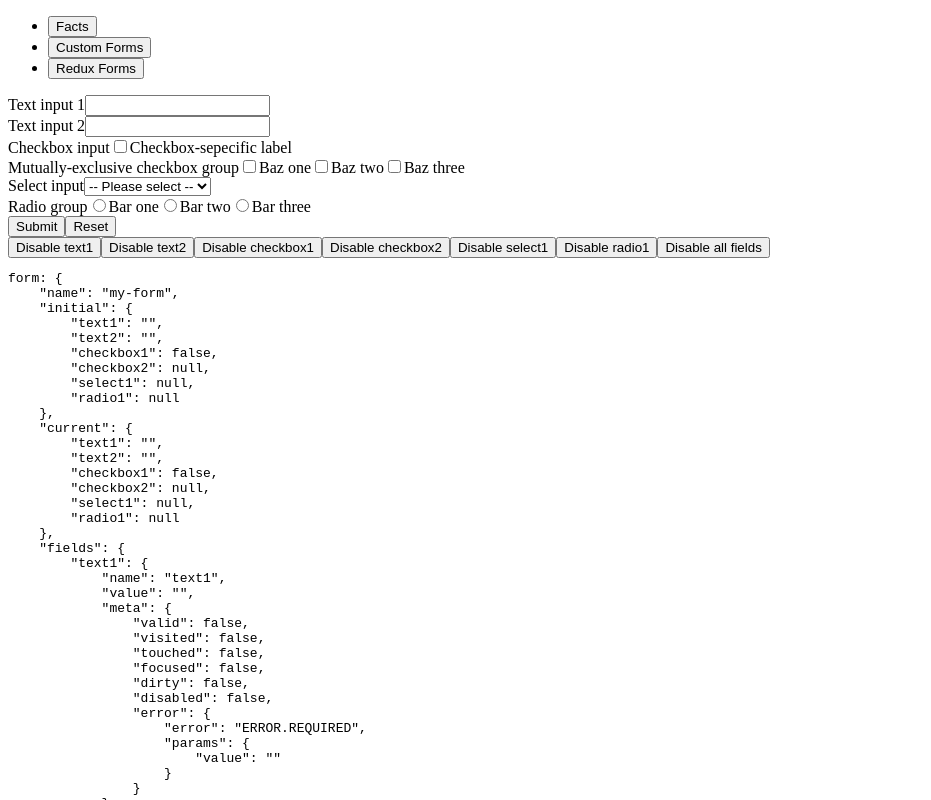
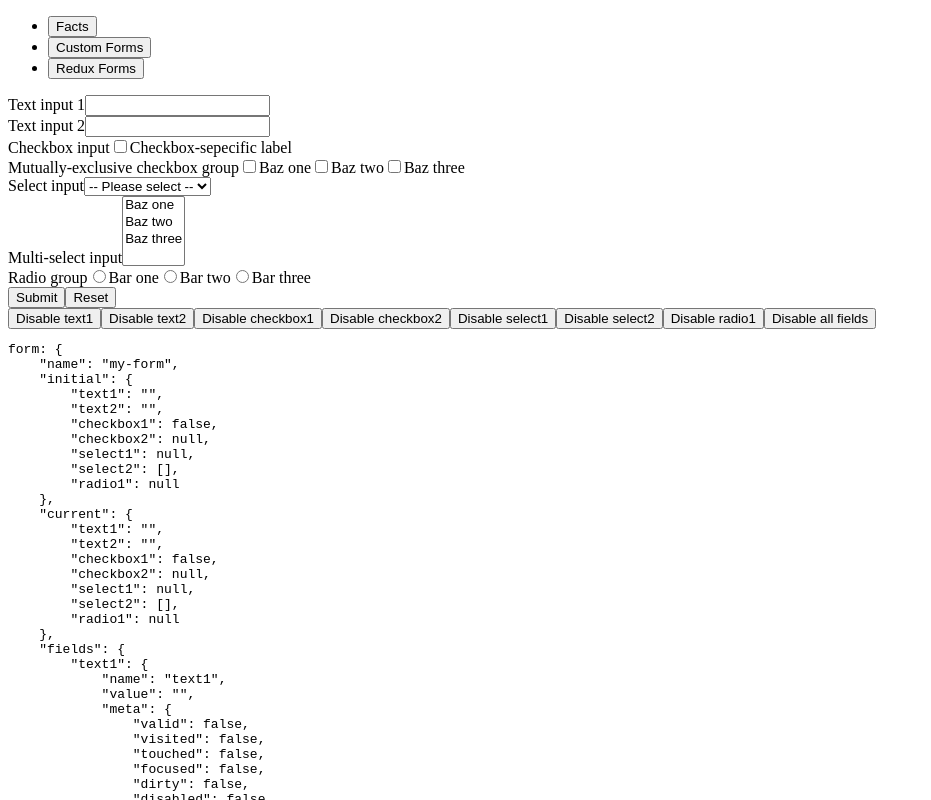
Before and after one commit to deadalusai/react-forms-experiments, a React app: page / in a window 1280 px wide. Shown: the top 800 px of the page, without its empty margins (0-931 px from the left). Built offline with nearby package versions, Linux system fonts and the light colour scheme; the HTML template or start-up script is replaced by a standard one.

Commit message:
Add multi-select control

```diff
--- a/src/components/myform.tsx
+++ b/src/components/myform.tsx
@@ -6,7 +6,7 @@ import { RootState } from "store";
 import { Form, FormComponentProps, injectStoreBackedForm } from "forms";
 import * as Validators from "forms/validators";
 import { keysOf } from "forms/core";
-import { InputContainer, TextInput, SelectInput, RadioInput, CheckboxInput } from "forms/controls";
+import { InputContainer, TextInput, SelectInput, MultiSelectInput, RadioInput, CheckboxInput } from "forms/controls";
 
 const FORM_NAME = "my-form";
 
@@ -20,23 +20,23 @@ interface MyForm {
     checkbox1: boolean;
     checkbox2: BazType | null;
     select1: FooType | null;
+    select2: FooType[];
     radio1: BarType | null;
 }
 
-const CHECKBOX_OPTIONS = [
+const BAZ_OPTIONS = [
     { label: "Baz one", value: BazType.baz1 },
     { label: "Baz two", value: BazType.baz2 },
     { label: "Baz three", value: BazType.baz3 },
 ];
 
-const SELECT_OPTIONS = [
-    { label: "-- Please select --", value: null },
+const FOO_OPTIONS = [
     { label: "Foo one", value: FooType.foo1 },
     { label: "Foo two", value: FooType.foo2 },
     { label: "Foo three", value: FooType.foo3 },
 ];
 
-const RADIO_OPTIONS = [
+const BAR_OPTIONS = [
     { label: "Bar one", value: BarType.bar1 },
     { label: "Bar two", value: BarType.bar2 },
     { label: "Bar three", value: BarType.bar3 },
@@ -57,6 +57,10 @@ const formFieldValidator = Validators.createFormValidator<MyForm>({
         Validators.required(),
         Validators.greaterThan(1),
         value => (value == 3) ? { error: "ERROR.THREE_NOT_ALLOWED", params: { value } } : null,
+    ),
+    select2: Validators.combine(
+        value => value.length === 0 ? { error: "ERROR.REQUIRED" } : null,
+        value => value.length > 2 ? { error: "ERROR.SELECT_AT_MOST_TWO_OPTIONS" } : null,
     ),
     radio1: Validators.required(),
 });
@@ -112,7 +116,7 @@ export class MyFormView extends React.Component<MyFormViewProps & FormComponentP
                     <InputContainer
                         label="Mutually-exclusive checkbox group"
                         field={form.fields.checkbox2}>
-                        {CHECKBOX_OPTIONS.map((option) => (
+                        {BAZ_OPTIONS.map((option) => (
                             <CheckboxInput
                                 key={option.value}
                                 label={option.label}
@@ -128,13 +132,25 @@ export class MyFormView extends React.Component<MyFormViewProps & FormComponentP
                         <SelectInput
                             field={form.fields.select1}
                             fieldChange={formUpdate}
-                            options={SELECT_OPTIONS} />
+                            options={[
+                                { label: "-- Please select --", value: null },
+                                ...FOO_OPTIONS,
+                            ]} />
+                    </InputContainer>
+
+                    <InputContainer
+                        label="Multi-select input"
+                        field={form.fields.select1}>
+                        <MultiSelectInput
+                            field={form.fields.select2}
+                            fieldChange={formUpdate}
+                            options={BAZ_OPTIONS} />
                     </InputContainer>
 
                     <InputContainer
                         label="Radio group"
                         field={form.fields.radio1}>
-                        {RADIO_OPTIONS.map((option) => (
+                        {BAR_OPTIONS.map((option) => (
                             <RadioInput
                                 key={option.value}
                                 label={option.label}
@@ -194,6 +210,7 @@ const wrap = compose<React.ComponentClass<OwnProps>>(
             checkbox1: false,
             checkbox2: null,
             select1: null,
+            select2: [],
             radio1: null,
         }
     }),
--- a/src/forms/controls.tsx
+++ b/src/forms/controls.tsx
@@ -11,23 +11,6 @@ export interface ErrorMessageProps {
 }
 export function ErrorMessage({ error }: ErrorMessageProps) {
     return <span className="error">{error.error}</span>
-}
-
-// This type can be used when we need to round-trip a value through a DOM prop.
-// Complex types can provide an id property.
-export type RoundTripValue = { id: string } | string | number | null | undefined;
-
-function stringValue(value: RoundTripValue): string {
-    if (value === null) {
-        return "__NULL__";
-    }
-    if (value === undefined) {
-        return "__UNDEFINED__";
-    }
-    if (typeof value === "object") {
-        return value.id;
-    }
-    return value.toString();
 }
 
 const classString: (...parts: (string | null | undefined | false)[]) => string =
@@ -99,37 +82,79 @@ export function TextInput({ className, field, fieldChange }: TextInputProps) {
 // Select
 //
 
+function getOptionValue(options: SelectInputOption[], optionId: string): string {
+    const index = parseInt(optionId, 10);
+    const option = options[index]
+    return option ? option.value : null;
+}
+
+function getOptionId(options: SelectInputOption[], optionValue: any): string {
+    const index = options.findIndex(o => o.value === optionValue);
+    return index.toString();
+}
+
 export interface SelectInputOption {
     label: React.ReactNode;
-    value: RoundTripValue;
+    value: any;
 }
 
 export interface SelectInputProps {
     className?: string;
-    field: Field<RoundTripValue>;
-    fieldChange: (value: FieldUpdate<any, RoundTripValue>) => void;
+    field: Field;
+    fieldChange: (value: FieldUpdate) => void;
     options: SelectInputOption[];
 }
 export function SelectInput({ className, field, fieldChange, options }: SelectInputProps) {
-    function mapToTypedValue(selectedValue: string) {
-        for (const option of options) {
-            if (selectedValue === stringValue(option.value)) {
-                return option.value;
-            }
-        }
-        return null;
-    }
     return (
         <select
             className={classString("input--select", className)}
             name={field.name}
-            value={stringValue(field.value)}
+            value={getOptionId(options, field.value)}
             disabled={field.meta.disabled}
             onFocus={() => fieldChange({ name: field.name, focused: true })}
             onBlur={() => fieldChange({ name: field.name, visited: true, focused: false })}
-            onChange={e => fieldChange({ name: field.name, value: mapToTypedValue(e.target.value), touched: true })}>
-            {options.map(option => (
-                <option className={className} value={stringValue(option.value)}>{option.label}</option>
+            onChange={e => fieldChange({ name: field.name, value: getOptionValue(options, e.target.value), touched: true })}>
+            {options.map((option, id) => (
+                <option key={id} className={className} value={getOptionId(options, option.value)}>{option.label}</option>
+            ))}
+        </select>
+    );
+}
+
+//
+// Multi-select
+//
+
+function getSelectedValues(options: SelectInputOption[], selectedOptions: HTMLCollectionOf<HTMLOptionElement>): any[] {
+    const values = [];
+    for (let i = 0; i < selectedOptions.length; i++) {
+        const item = selectedOptions.item(i);
+        if (item) {
+            values.push(getOptionValue(options, item.value));
+        }
+    }
+    return values;
+}
+
+export interface MultiSelectInputProps {
+    className?: string;
+    field: Field<any[]>;
+    fieldChange: (value: FieldUpdate<any, any[]>) => void;
+    options: SelectInputOption[];
+}
+export function MultiSelectInput({ className, field, fieldChange, options }: MultiSelectInputProps) {
+    return (
+        <select
+            className={classString("input--multi-select", className)}
+            name={field.name}
+            value={field.value.map(v => getOptionId(options, v))}
+            disabled={field.meta.disabled}
+            multiple={true}
+            onFocus={() => fieldChange({ name: field.name, focused: true })}
+            onBlur={() => fieldChange({ name: field.name, visited: true, focused: false })}
+            onChange={e => fieldChange({ name: field.name, value: getSelectedValues(options, e.target.selectedOptions), touched: true })}>
+            {options.map((option, id) => (
+                <option key={id} className={className} value={getOptionId(options, option.value)}>{option.label}</option>
             ))}
         </select>
     );
```
